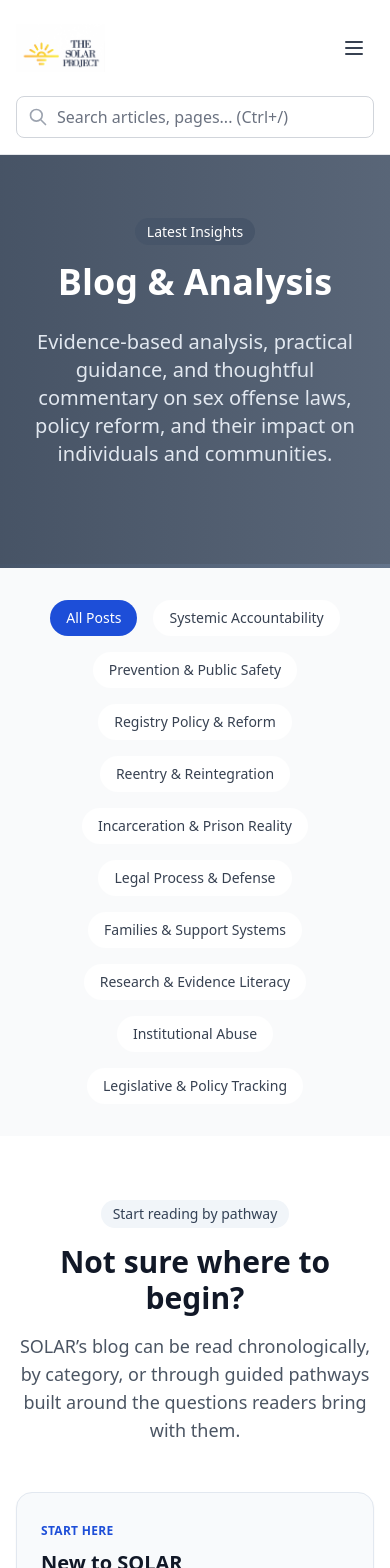
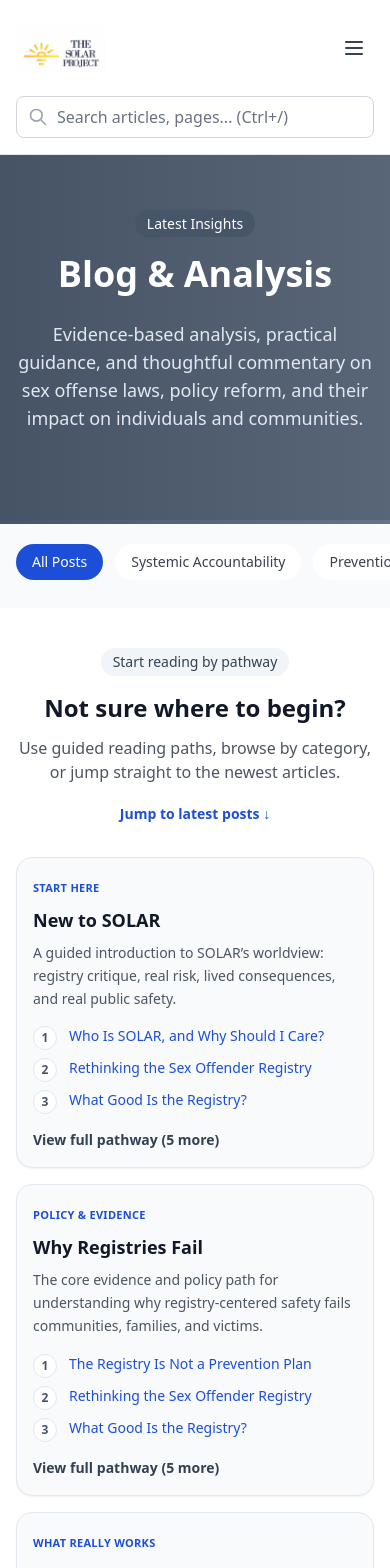
Before and after one commit to projectsolarrecon/Solar, a React (Vite) app: page /blog in a window 390 px wide. Shown: the top 1568 px of the page. Built offline with nearby package versions, Linux system fonts and the light colour scheme.

Commit message:
Compact blog pathways and improve mobile navigation

```diff
--- a/src/pages/Blog.tsx
+++ b/src/pages/Blog.tsx
@@ -223,6 +223,7 @@ function Blog() {
 
   const [visiblePosts, setVisiblePosts] = useState(getInitialVisiblePosts);
   const [activeCategory, setActiveCategory] = useState(getInitialCategory);
+  const [expandedPathways, setExpandedPathways] = useState<string[]>([]);
 
   // Save state to sessionStorage whenever it changes
   useEffect(() => {
@@ -251,6 +252,14 @@ function Blog() {
     setVisiblePosts(4);
   };
 
+  const togglePathway = (title: string) => {
+    setExpandedPathways((current) =>
+      current.includes(title)
+        ? current.filter((item) => item !== title)
+        : [...current, title]
+    );
+  };
+
   return (
     <div className="bg-white">
       <SEO
@@ -260,7 +269,7 @@ function Blog() {
       />
 
       {/* Header */}
-      <section className="bg-gradient-to-r from-slate-700/90 to-slate-600/90 backdrop-blur-sm text-white py-16">
+      <section className="bg-gradient-to-r from-slate-700/90 to-slate-600/90 backdrop-blur-sm text-white py-14 md:py-16">
         <div className="max-w-4xl mx-auto px-4 sm:px-6 lg:px-8 text-center">
           <div className="mb-4">
             <span className="bg-slate-600 text-white text-sm font-medium px-3 py-1 rounded-full">
@@ -272,7 +281,7 @@ function Blog() {
             Blog & Analysis
           </h1>
 
-          <p className="text-xl text-slate-200 mb-8 max-w-3xl mx-auto">
+          <p className="text-lg md:text-xl text-slate-200 mb-8 max-w-3xl mx-auto">
             Evidence-based analysis, practical guidance, and thoughtful commentary on sex offense laws, policy reform, and their impact on individuals and communities.
           </p>
         </div>
@@ -281,14 +290,15 @@ function Blog() {
       <div className="h-1 bg-gradient-to-r from-slate-600 to-slate-500"></div>
 
       {/* Category Filter */}
-      <section className="bg-gray-50 py-8">
+      <section className="bg-gray-50 py-5 md:py-8">
         <div className="max-w-7xl mx-auto px-4 sm:px-6 lg:px-8">
-          <div className="flex flex-wrap justify-center gap-4">
+          <div className="-mx-4 overflow-x-auto px-4 pb-2 md:mx-0 md:overflow-visible md:px-0 md:pb-0">
+            <div className="flex w-max gap-3 md:w-auto md:flex-wrap md:justify-center md:gap-4">
               {categories.map((category) => (
                 <button
                   key={category}
                   onClick={() => handleCategoryChange(category)}
-                className={`px-4 py-2 rounded-full text-sm font-medium transition-colors ${
+                  className={`whitespace-nowrap px-4 py-2 rounded-full text-sm font-medium transition-colors ${
                     category === activeCategory
                       ? "bg-blue-700 text-white"
                       : "bg-white text-gray-700 hover:bg-blue-50 hover:text-blue-700"
@@ -299,34 +309,46 @@ function Blog() {
               ))}
             </div>
           </div>
+        </div>
       </section>
 
       {/* Reader Pathways */}
-      <section className="bg-white py-16 border-b border-gray-200">
+      <section className="bg-white py-10 md:py-14 border-b border-gray-200">
         <div className="max-w-7xl mx-auto px-4 sm:px-6 lg:px-8">
-          <div className="max-w-3xl mx-auto text-center mb-12">
+          <div className="max-w-3xl mx-auto text-center mb-8 md:mb-10">
             <span className="inline-flex items-center rounded-full bg-slate-100 px-3 py-1 text-sm font-medium text-slate-700 mb-4">
               Start reading by pathway
             </span>
-            <h2 className="text-3xl font-bold text-gray-900 mb-4">
+            <h2 className="text-2xl md:text-3xl font-bold text-gray-900 mb-3">
               Not sure where to begin?
             </h2>
-            <p className="text-lg text-gray-600">
-              SOLAR’s blog can be read chronologically, by category, or through guided pathways built around the questions readers bring with them.
+            <p className="text-base md:text-lg text-gray-600">
+              Use guided reading paths, browse by category, or jump straight to the newest articles.
             </p>
+            <a
+              href="#latest-posts"
+              className="inline-flex mt-5 text-sm font-semibold text-blue-700 hover:text-blue-900 hover:underline"
+            >
+              Jump to latest posts ↓
+            </a>
           </div>
 
-          <div className="grid grid-cols-1 md:grid-cols-2 xl:grid-cols-4 gap-6">
-            {readerPathways.map((pathway) => (
+          <div className="grid grid-cols-1 md:grid-cols-2 xl:grid-cols-4 gap-4 md:gap-5">
+            {readerPathways.map((pathway) => {
+              const isExpanded = expandedPathways.includes(pathway.title);
+              const visibleLinks = isExpanded ? pathway.links : pathway.links.slice(0, 3);
+              const hiddenCount = pathway.links.length - visibleLinks.length;
+
+              return (
                 <article
                   key={pathway.title}
-                className="bg-slate-50 border border-slate-200 rounded-2xl p-6 shadow-sm hover:shadow-md transition-shadow"
+                  className="bg-slate-50 border border-slate-200 rounded-2xl p-4 md:p-5 shadow-sm hover:shadow-md transition-shadow"
                 >
                   <div className="mb-4">
-                  <span className="text-xs font-semibold uppercase tracking-wide text-blue-700">
+                    <span className="text-[11px] font-semibold uppercase tracking-wide text-blue-700">
                       {pathway.eyebrow}
                     </span>
-                  <h3 className="text-xl font-bold text-gray-900 mt-2 mb-3">
+                    <h3 className="text-lg md:text-xl font-bold text-gray-900 mt-2 mb-2">
                       {pathway.title}
                     </h3>
                     <p className="text-sm text-gray-600 leading-relaxed">
@@ -335,7 +357,7 @@ function Blog() {
                   </div>
 
                   <ol className="space-y-2">
-                  {pathway.links.map((link, index) => (
+                    {visibleLinks.map((link, index) => (
                       <li key={link.path} className="flex gap-3 text-sm">
                         <span className="flex-shrink-0 h-6 w-6 rounded-full bg-white border border-slate-200 text-slate-600 flex items-center justify-center text-xs font-semibold">
                           {index + 1}
@@ -349,14 +371,25 @@ function Blog() {
                       </li>
                     ))}
                   </ol>
+
+                  {pathway.links.length > 3 && (
+                    <button
+                      type="button"
+                      onClick={() => togglePathway(pathway.title)}
+                      className="mt-4 text-sm font-semibold text-slate-700 hover:text-blue-800"
+                    >
+                      {isExpanded ? "Show fewer" : `View full pathway (${hiddenCount} more)`}
+                    </button>
+                  )}
                 </article>
-            ))}
+              );
+            })}
           </div>
         </div>
       </section>
 
       {/* Blog Posts */}
-      <section className="py-16">
+      <section id="latest-posts" className="py-16 scroll-mt-8">
         <div className="max-w-7xl mx-auto px-4 sm:px-6 lg:px-8">
           <div className="grid grid-cols-1 md:grid-cols-2 lg:grid-cols-3 gap-8">
             {displayedPosts.map((post) => (
```
Lines whose indentation alone changed are shown as unchanged.
